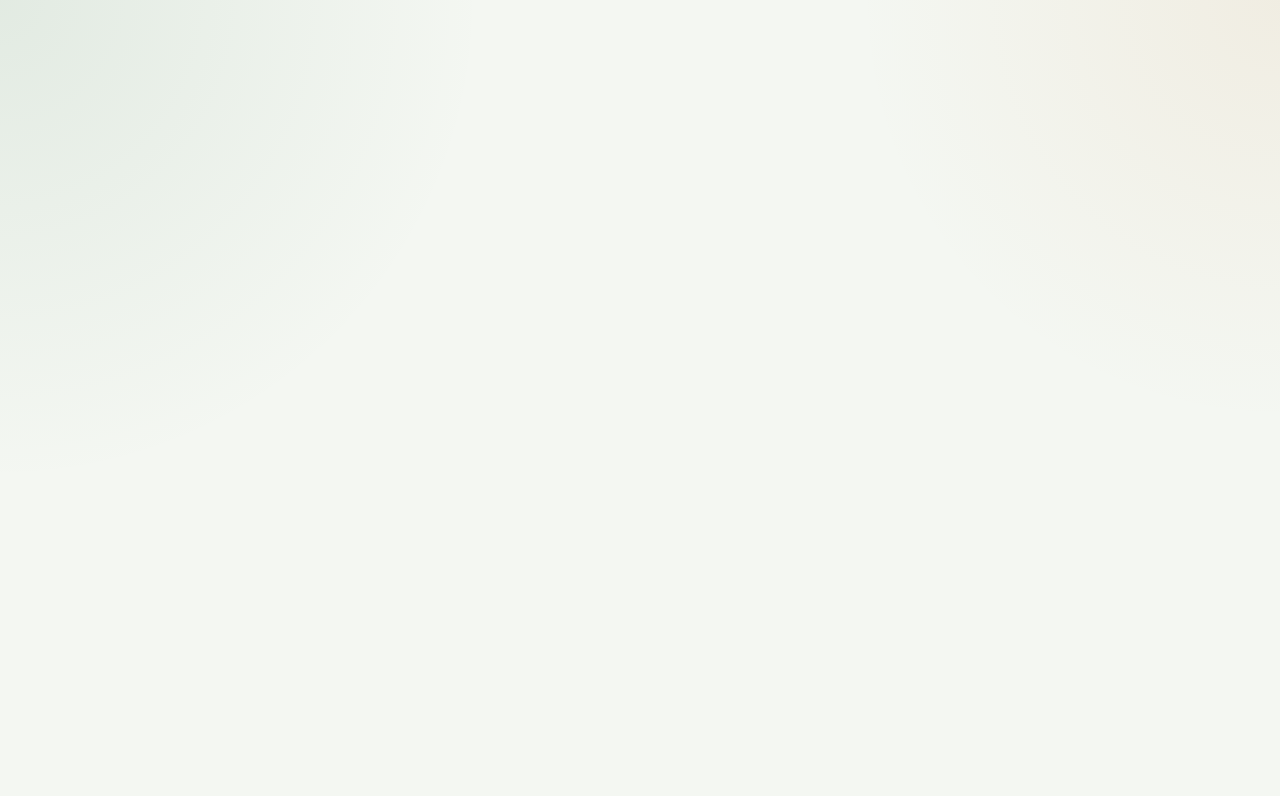
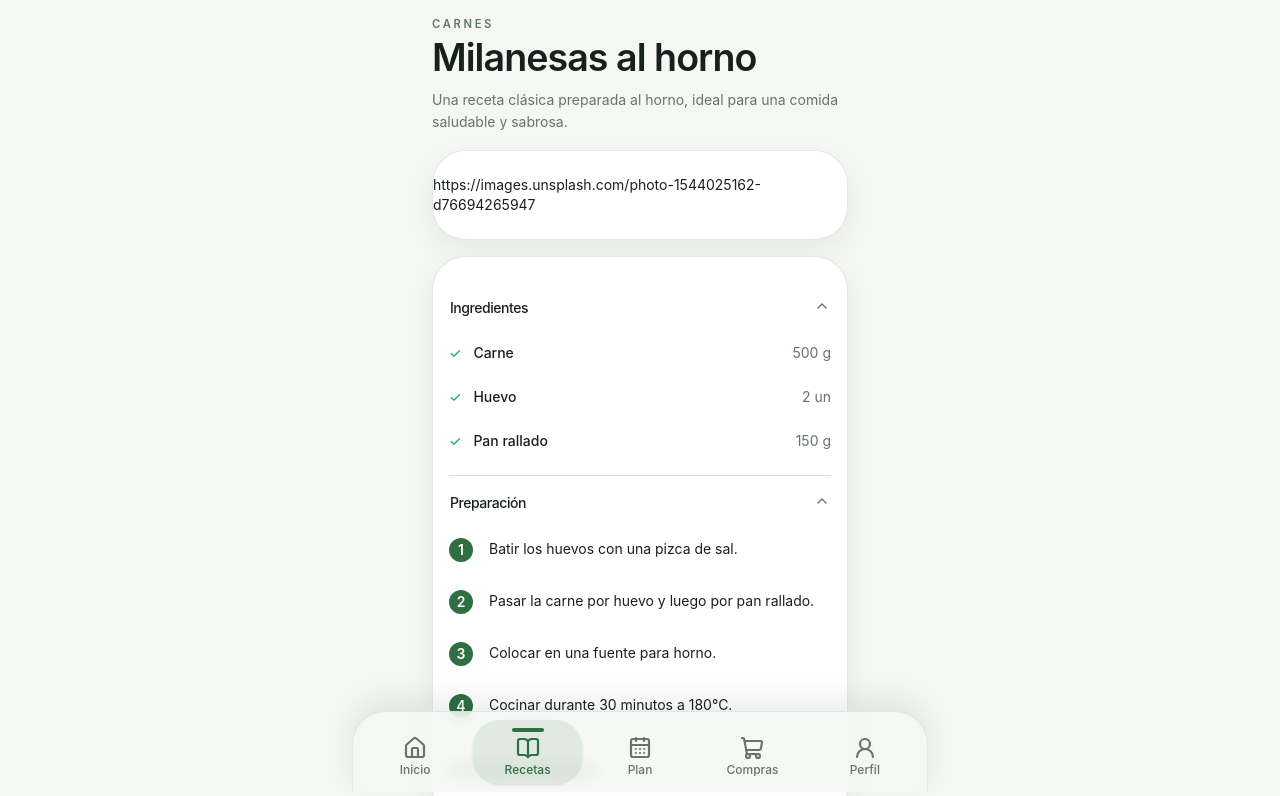
Before and after one commit to Enri3/nutriapp, a React (Vite) app: page /recetas/1 in a window 1280 px wide. Before the commit this address had no page. Shown: the top 796 px of the page. Built offline with nearby package versions, Linux system fonts and the light colour scheme.

Commit message:
implementacion detalle_receta

```diff
--- a/src/components/planificacion/comida_card.tsx
+++ b/src/components/planificacion/comida_card.tsx
@@ -1,6 +1,9 @@
+import { Link } from "react-router-dom";
+
 import { Card, CardContent } from "@/components/ui/card";
 
 interface TarjetaComidaProps {
+  receta_id: number;
   tipoComida: string;
   nombreReceta: string;
   porciones: number;
@@ -12,12 +15,14 @@ interface TarjetaComidaProps {
 }
 
 export default function TarjetaComida({
+  receta_id,
   tipoComida,
   nombreReceta,
   porciones,
   ingredientes,
 }: TarjetaComidaProps) {
   return (
+    <Link to={`/recetas/${receta_id}`}>
       <Card size="sm" className="border-border/70 shadow-[0_10px_30px_rgba(15,23,42,0.06)]">
         <CardContent className="space-y-3 p-4">
           <p className="text-[0.7rem] font-semibold uppercase tracking-[0.22em] text-muted-foreground">
@@ -53,5 +58,6 @@ export default function TarjetaComida({
           </div>
         </CardContent>
       </Card>
+    </Link>
   );
 }
--- /dev/null
+++ b/src/components/recetas/clasificacion.tsx
@@ -0,0 +1,29 @@
+interface Clasificacion {
+  icono?: string;
+  texto: string;
+}
+
+interface ClasificacionesRecetaProps {
+  clasificaciones: Clasificacion[];
+}
+
+export default function ClasificacionesReceta({
+  clasificaciones,
+}: ClasificacionesRecetaProps) {
+  return (
+    <div className="flex flex-wrap gap-2">
+      {clasificaciones.map((clasificacion) => (
+        <span
+          key={`${clasificacion.icono ?? ""}-${clasificacion.texto}`}
+          className="flex items-center gap-1 rounded-full bg-muted px-3 py-1 text-xs font-medium"
+        >
+          {clasificacion.icono && (
+            <span>{clasificacion.icono}</span>
+          )}
+
+          <span>{clasificacion.texto}</span>
+        </span>
+      ))}
+    </div>
+  );
+}
--- /dev/null
+++ b/src/components/recetas/ingrediente.tsx
@@ -0,0 +1,29 @@
+interface IngredienteItemProps {
+  nombre: string;
+  cantidad: number;
+  unidad: string;
+}
+
+export default function IngredienteItem({
+  nombre,
+  cantidad,
+  unidad,
+}: IngredienteItemProps) {
+  return (
+    <div className="flex items-center justify-between py-2">
+      <div className="flex items-center gap-3">
+        <span className="text-green-600">
+          ✓
+        </span>
+
+        <span className="font-medium">
+          {nombre}
+        </span>
+      </div>
+
+      <span className="text-sm text-muted-foreground">
+        {cantidad} {unidad}
+      </span>
+    </div>
+  );
+}
--- /dev/null
+++ b/src/components/recetas/paso.tsx
@@ -0,0 +1,21 @@
+interface PasoRecetaProps {
+  numero: number;
+  descripcion: string;
+}
+
+export default function PasoReceta({
+  numero,
+  descripcion,
+}: PasoRecetaProps) {
+  return (
+    <div className="flex gap-4 py-2">
+      <div className="flex h-6 w-6 shrink-0 items-center justify-center rounded-full bg-primary text-primary-foreground text-sm font-semibold">
+        {numero}
+      </div>
+
+      <p className="text-sm leading-relaxed">
+        {descripcion}
+      </p>
+    </div>
+  );
+}
--- /dev/null
+++ b/src/components/ui/accordion.tsx
@@ -0,0 +1,72 @@
+import { Accordion as AccordionPrimitive } from "@base-ui/react/accordion"
+
+import { cn } from "@/lib/utils"
+import { ChevronDownIcon, ChevronUpIcon } from "lucide-react"
+
+function Accordion({ className, ...props }: AccordionPrimitive.Root.Props) {
+  return (
+    <AccordionPrimitive.Root
+      data-slot="accordion"
+      className={cn("flex w-full flex-col", className)}
+      {...props}
+    />
+  )
+}
+
+function AccordionItem({ className, ...props }: AccordionPrimitive.Item.Props) {
+  return (
+    <AccordionPrimitive.Item
+      data-slot="accordion-item"
+      className={cn("not-last:border-b", className)}
+      {...props}
+    />
+  )
+}
+
+function AccordionTrigger({
+  className,
+  children,
+  ...props
+}: AccordionPrimitive.Trigger.Props) {
+  return (
+    <AccordionPrimitive.Header className="flex">
+      <AccordionPrimitive.Trigger
+        data-slot="accordion-trigger"
+        className={cn(
+          "group/accordion-trigger relative flex flex-1 items-start justify-between rounded-md border border-transparent py-4 text-left text-sm font-medium transition-all outline-none hover:underline focus-visible:border-ring focus-visible:ring-3 focus-visible:ring-ring/50 focus-visible:after:border-ring aria-disabled:pointer-events-none aria-disabled:opacity-50 **:data-[slot=accordion-trigger-icon]:ml-auto **:data-[slot=accordion-trigger-icon]:size-4 **:data-[slot=accordion-trigger-icon]:text-muted-foreground",
+          className
+        )}
+        {...props}
+      >
+        {children}
+        <ChevronDownIcon data-slot="accordion-trigger-icon" className="pointer-events-none shrink-0 group-aria-expanded/accordion-trigger:hidden" />
+        <ChevronUpIcon data-slot="accordion-trigger-icon" className="pointer-events-none hidden shrink-0 group-aria-expanded/accordion-trigger:inline" />
+      </AccordionPrimitive.Trigger>
+    </AccordionPrimitive.Header>
+  )
+}
+
+function AccordionContent({
+  className,
+  children,
+  ...props
+}: AccordionPrimitive.Panel.Props) {
+  return (
+    <AccordionPrimitive.Panel
+      data-slot="accordion-content"
+      className="overflow-hidden text-sm data-open:animate-accordion-down data-closed:animate-accordion-up"
+      {...props}
+    >
+      <div
+        className={cn(
+          "h-(--accordion-panel-height) pt-0 pb-4 data-ending-style:h-0 data-starting-style:h-0 [&_a]:underline [&_a]:underline-offset-3 [&_a]:hover:text-foreground [&_p:not(:last-child)]:mb-4",
+          className
+        )}
+      >
+        {children}
+      </div>
+    </AccordionPrimitive.Panel>
+  )
+}
+
+export { Accordion, AccordionItem, AccordionTrigger, AccordionContent }
--- /dev/null
+++ b/src/mocks/detalle_receta.mock.ts
@@ -0,0 +1,51 @@
+export const detalle_receta_mock = {
+  id: 1,
+
+  nombre: "Milanesas al horno",
+
+  descripcion:
+    "Una receta clásica preparada al horno, ideal para una comida saludable y sabrosa.",
+
+  categoria: "Carnes",
+
+  dificultad: "Fácil",
+
+  tiempo_preparacion: 45,
+
+  porciones: 4,
+
+  imagen_url:
+    "https://images.unsplash.com/photo-1544025162-d76694265947",
+
+  nutricion: {
+    calorias: 550,
+    proteinas: 35,
+    carbohidratos: 30,
+    grasas: 20,
+  },
+
+  ingredientes: [
+    {
+      nombre: "Carne",
+      cantidad: 500,
+      unidad: "g",
+    },
+    {
+      nombre: "Huevo",
+      cantidad: 2,
+      unidad: "un",
+    },
+    {
+      nombre: "Pan rallado",
+      cantidad: 150,
+      unidad: "g",
+    },
+  ],
+
+  pasos: [
+    "Batir los huevos con una pizca de sal.",
+    "Pasar la carne por huevo y luego por pan rallado.",
+    "Colocar en una fuente para horno.",
+    "Cocinar durante 30 minutos a 180°C.",
+  ],
+};
--- a/src/mocks/plan_diario.mock.ts
+++ b/src/mocks/plan_diario.mock.ts
@@ -3,6 +3,7 @@ import { recetaMock2 } from "./recetas.mock";
 
 export const comidas_dia_mock = [
   {
+    receta_id: 1,
     tipo_comida: "Desayuno",
     nombre_receta: "Avena con frutas",
     porciones: 1,
@@ -14,12 +15,14 @@ export const comidas_dia_mock = [
     ],
   },
   {
+    receta_id: 2,
     tipo_comida: recetaMock1.categoria,
     nombre_receta: recetaMock1.nombre,
     porciones: 1,
     ingredientes: recetaMock1.ingredientes,
   },
   {
+    receta_id: 3,
     tipo_comida: "Merienda",
     nombre_receta: "Yogur con granola",
     porciones: 1,
@@ -30,6 +33,7 @@ export const comidas_dia_mock = [
     ],
   },
   {
+    receta_id: 4,
     tipo_comida: recetaMock2.categoria,
     nombre_receta: recetaMock2.nombre,
     porciones: 1,
--- a/src/pages/planificacion/plan_diario_page.tsx
+++ b/src/pages/planificacion/plan_diario_page.tsx
@@ -22,6 +22,7 @@ interface EstadoPlanDiario {
     }>;
   };
   comidaDia?: Array<{
+    receta_id: number;
     tipo_comida: string;
     nombre_receta: string;
     porciones: number;
@@ -51,6 +52,7 @@ export default function PlanDiarioPage() {
         {comidasDelDia.map((comida) => (
           <ComidaCard
             key={comida.tipo_comida}
+            receta_id={comida.receta_id}
             tipoComida={comida.tipo_comida}
             nombreReceta={comida.nombre_receta}
             porciones={comida.porciones}
--- a/src/pages/recetas/detalle_receta_page.tsx
+++ b/src/pages/recetas/detalle_receta_page.tsx
@@ -0,0 +1,117 @@
+import IngredienteItem from "@/components/recetas/ingrediente";
+import PasoReceta from "@/components/recetas/paso";
+import InformacionNutricional from "@/components/planificacion/informacion_nutricional";
+import EncabezadoPagina from "@/components/headers/page_header";
+
+import { Button } from "@/components/ui/button";
+import { Card, CardContent } from "@/components/ui/card";
+import { Accordion, AccordionContent, AccordionItem, AccordionTrigger } from "@/components/ui/accordion";
+
+import { detalle_receta_mock } from "@/mocks/detalle_receta.mock";
+import ClasificacionesReceta from "@/components/recetas/clasificacion";
+
+export default function DetalleRecetaPage() {
+  const receta = detalle_receta_mock;
+
+  return (
+    <div className="space-y-4 pb-4">
+      <EncabezadoPagina
+        subtitulo={receta.categoria}
+        titulo={receta.nombre}
+        descripcion={receta.descripcion}
+      />
+
+      <Card>
+        <CardContent className="p-0">
+          {receta.imagen_url}
+        </CardContent>
+      </Card>
+
+      <Card>
+        <CardContent className="p-0">
+          <Accordion
+            multiple
+            defaultValue={[
+              "ingredientes",
+              "preparacion",
+            ]}
+            className="w-full px-4"
+          >
+            <AccordionItem value="ingredientes">
+              <AccordionTrigger>
+                Ingredientes
+              </AccordionTrigger>
+
+              <AccordionContent>
+                <div className="space-y-2">
+                  {receta.ingredientes.map(
+                    (ingrediente) => (
+                      <IngredienteItem
+                        key={ingrediente.nombre}
+                        nombre={ingrediente.nombre}
+                        cantidad={ingrediente.cantidad}
+                        unidad={ingrediente.unidad}
+                      />
+                    )
+                  )}
+                </div>
+              </AccordionContent>
+            </AccordionItem>
+
+            <AccordionItem value="preparacion">
+              <AccordionTrigger>
+                Preparación
+              </AccordionTrigger>
+
+              <AccordionContent>
+                <div className="space-y-3">
+                  {receta.pasos.map(
+                    (paso, index) => (
+                      <PasoReceta
+                        key={index}
+                        numero={index + 1}
+                        descripcion={paso}
+                      />
+                    )
+                  )}
+                </div>
+              </AccordionContent>
+            </AccordionItem>
+
+            <AccordionItem value="nutricion">
+              <AccordionTrigger>
+                Información nutricional
+              </AccordionTrigger>
+
+              <AccordionContent>
+                <InformacionNutricional
+                  calorias={receta.nutricion.calorias}
+                  proteinas={receta.nutricion.proteinas}
+                  carbohidratos={receta.nutricion.carbohidratos}
+                  grasas={receta.nutricion.grasas}
+                />
+              </AccordionContent>
+            </AccordionItem>
+          </Accordion>
+        </CardContent>
+      </Card>
+
+      <ClasificacionesReceta
+        clasificaciones={[
+            { texto: receta.dificultad, },
+            { icono: "⏱", texto: `${receta.tiempo_preparacion} min`, },
+            { icono: "🍽", texto: `${receta.porciones} porciones`, }, ]}
+      />
+
+      <div className="grid grid-cols-2 gap-3">
+        <Button variant="outline">
+          Guardar
+        </Button>
+
+        <Button>
+          Planificar
+        </Button>
+      </div>
+    </div>
+  );
+}
--- a/src/routes/index.tsx
+++ b/src/routes/index.tsx
@@ -5,13 +5,14 @@ import MainLayout from "@/layouts/main_layout";
 
 import LoginPage from "@/pages/login/login_page";
 import RegistroPage from "@/pages/registro/registro_page";
-import InicioPage from "@/pages/inicio/inicio_page";
+//import InicioPage from "@/pages/inicio/inicio_page";
 
 import ListadoRecetasPage from "@/pages/recetas/listado_recetas_page";
 import PlanSemanalPage from "@/pages/planificacion/plan_semanal_page";
 import ListaComprasPage from "@/pages/compras/lista_compras_page";
 import PerfilPage from "@/pages/perfil/perfil_page";
 import PlanDiarioPage from "@/pages/planificacion/plan_diario_page";
+import DetalleRecetaPage from "@/pages/recetas/detalle_receta_page";
 
 export default function AppRoutes() {
   return (
@@ -26,12 +27,13 @@ export default function AppRoutes() {
 
         {/* Privadas */}
         <Route element={<MainLayout />}>
-          <Route path="/inicio" element={<InicioPage />} />
+          {/* <Route path="/inicio" element={<InicioPage />} /> */}
           <Route path="/recetas" element={<ListadoRecetasPage />} />
           <Route path="/plan" element={<PlanSemanalPage />} />
           <Route path="/compras" element={<ListaComprasPage />} />
           <Route path="/perfil" element={<PerfilPage />} />
-          <Route path="/plan_diario" element={<PlanDiarioPage />} />
+          <Route path="/inicio" element={<PlanDiarioPage />} />
+          <Route path="/recetas/:id" element={<DetalleRecetaPage />} />
         </Route>
       </Routes>
     </BrowserRouter>
```
Lines whose indentation alone changed are shown as unchanged.
